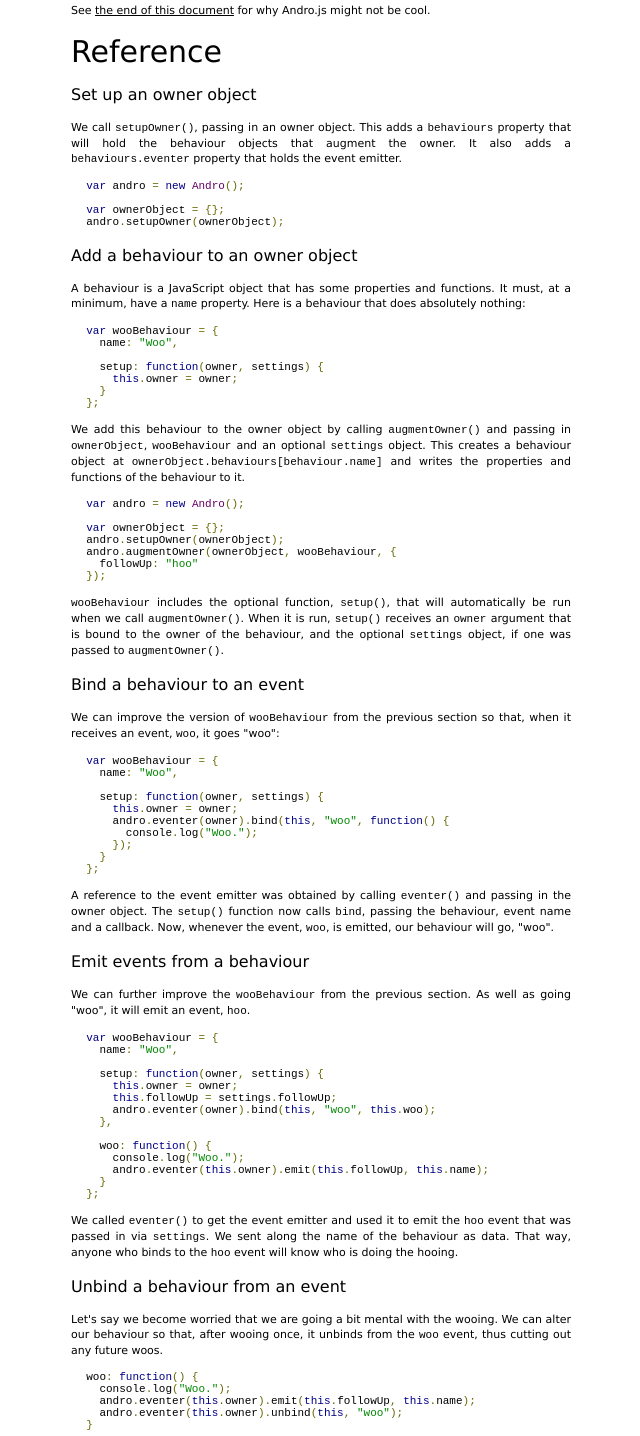
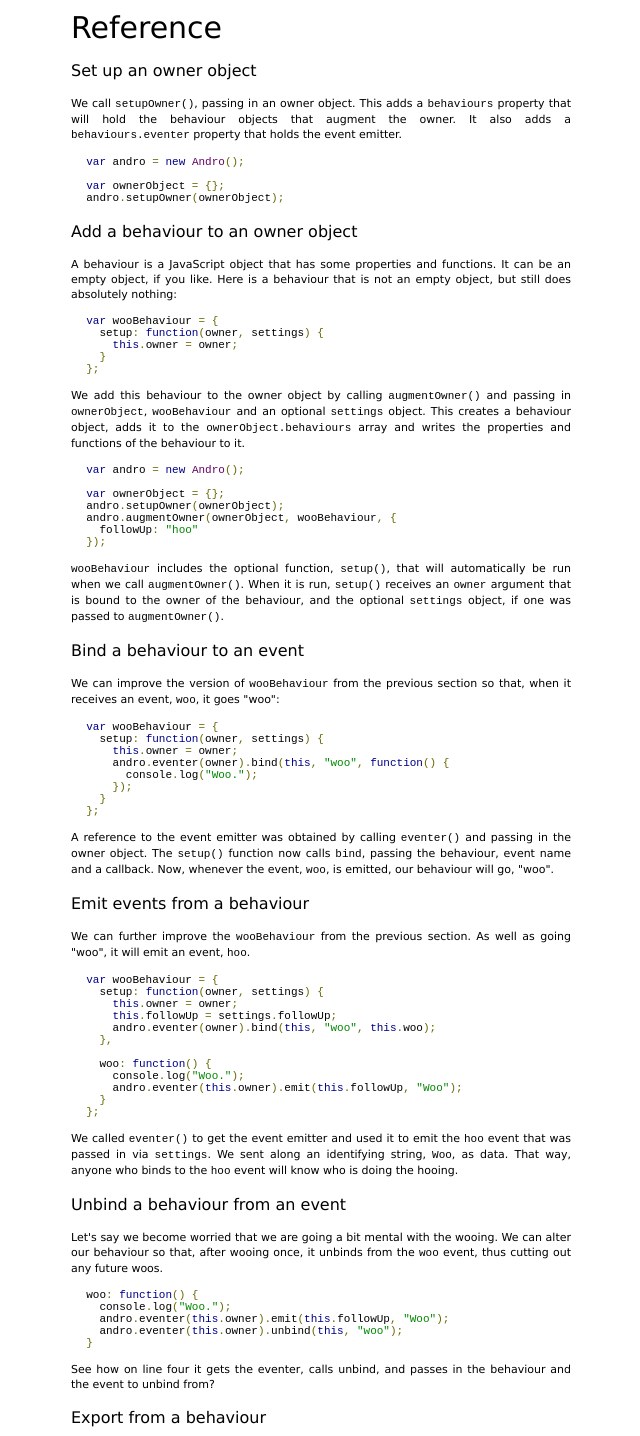
Before and after one commit to maryrosecook/androjs, a website: page index.html in a window 1280 px wide. Shown: the part 1359-2795 px from the top of the page, without its empty margins (319-959 px from the left). Drawn offline with Linux system fonts and the light colour scheme; files whose address does not match are found by name.

Commit message:
Update docs to remove mention of names.

```diff
--- a/index.html
+++ b/index.html
@@ -58,14 +58,13 @@
 
 <pre class="prettyprint">
   var firstTouchBehaviour = {
-    name: "FirstTouch",
     touchCount: 0,
 
     setup: function(owner) {
       andro.eventer(owner).bind(this, "touch", function(contact) {
         if(contact === "added") {
           if(this.touchCount === 0) {
-            andro.eventer(owner).emit(this.name + ":newlyBeingTouched");
+            andro.eventer(owner).emit("FirstTouch:newlyBeingTouched");
           }
           this.touchCount++;
         } else if(contact === "removed") {
@@ -82,7 +81,6 @@
 
 <pre class="prettyprint">
   var soundBehaviour = {
-    name: "Sound",
     setup: function(owner) {
       andro.eventer(owner).bind(this, "FirstTouch:newlyBeingTouched", function() {
         console.log("Rarrrrrwwwwwwwwwwwwwwww");
@@ -136,20 +134,18 @@
 
     <h3>Add a behaviour to an owner object</h3>
     <p>
-      A behaviour is a JavaScript object that has some properties and functions.  It must, at a minimum, have a <code>name</code> property.  Here is a behaviour that does absolutely nothing:
+      A behaviour is a JavaScript object that has some properties and functions.  It can be an empty object, if you like.  Here is a behaviour that is not an empty object, but still does absolutely nothing:
     </p>
 
 <pre class="prettyprint">
   var wooBehaviour = {
-    name: "Woo",
-
     setup: function(owner, settings) {
       this.owner = owner;
     }
   };
 </pre>
     <p>
-      We add this behaviour to the owner object by calling <code>augmentOwner()</code> and passing in <code>ownerObject</code>, <code>wooBehaviour</code> and an optional <code>settings</code> object.  This creates a behaviour object at <code>ownerObject.behaviours[behaviour.name]</code> and writes the properties and functions of the behaviour to it.
+      We add this behaviour to the owner object by calling <code>augmentOwner()</code> and passing in <code>ownerObject</code>, <code>wooBehaviour</code> and an optional <code>settings</code> object.  This creates a behaviour object, adds it to the <code>ownerObject.behaviours</code> array and writes the properties and functions of the behaviour to it.
     </p>
 
 <pre class="prettyprint">
@@ -174,8 +170,6 @@
 
 <pre class="prettyprint">
   var wooBehaviour = {
-    name: "Woo",
-
     setup: function(owner, settings) {
       this.owner = owner;
       andro.eventer(owner).bind(this, "woo", function() {
@@ -197,8 +191,6 @@
 
 <pre class="prettyprint">
   var wooBehaviour = {
-    name: "Woo",
-
     setup: function(owner, settings) {
       this.owner = owner;
       this.followUp = settings.followUp;
@@ -207,13 +199,13 @@
 
     woo: function() {
       console.log("Woo.");
-      andro.eventer(this.owner).emit(this.followUp, this.name);
+      andro.eventer(this.owner).emit(this.followUp, "Woo");
     }
   };
 </pre>
 
     <p>
-      We called <code>eventer()</code> to get the event emitter and used it to emit the <code>hoo</code> event that was passed in via <code>settings</code>.  We sent along the name of the behaviour as data.  That way, anyone who binds to the <code>hoo</code> event will know who is doing the hooing.
+      We called <code>eventer()</code> to get the event emitter and used it to emit the <code>hoo</code> event that was passed in via <code>settings</code>.  We sent along an identifying string, <code>Woo</code>, as data.  That way, anyone who binds to the <code>hoo</code> event will know who is doing the hooing.
     </p>
 
     <h3>Unbind a behaviour from an event</h3>
@@ -225,7 +217,7 @@
 <pre class="prettyprint">
   woo: function() {
     console.log("Woo.");
-    andro.eventer(this.owner).emit(this.followUp, this.name);
+    andro.eventer(this.owner).emit(this.followUp, "Woo");
     andro.eventer(this.owner).unbind(this, "woo");
   }
 </pre>
@@ -242,7 +234,6 @@
 
 <pre class="prettyprint">
   var wooBehaviour = {
-    name: "Woo",
     hasWooed: false,
 
     setup: function(owner, settings) {
@@ -258,7 +249,7 @@
     woo: function() {
       console.log("Woo.");
       this.hasWooed = true;
-      andro.eventer(this.owner).emit(this.followUp, this.name);
+      andro.eventer(this.owner).emit(this.followUp, "Woo");
       andro.eventer(this.owner).unbind(this, "woo");
     },
 
```
